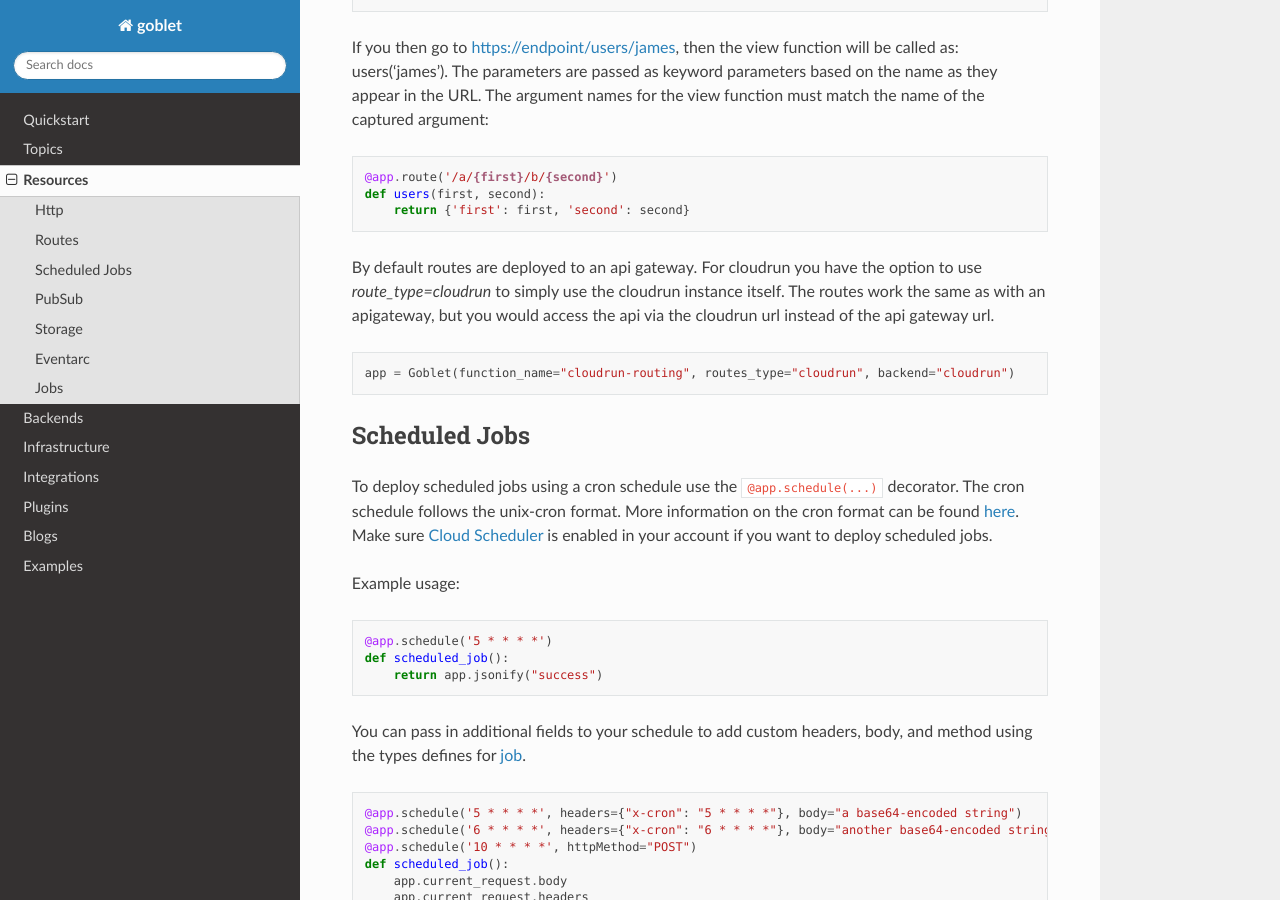
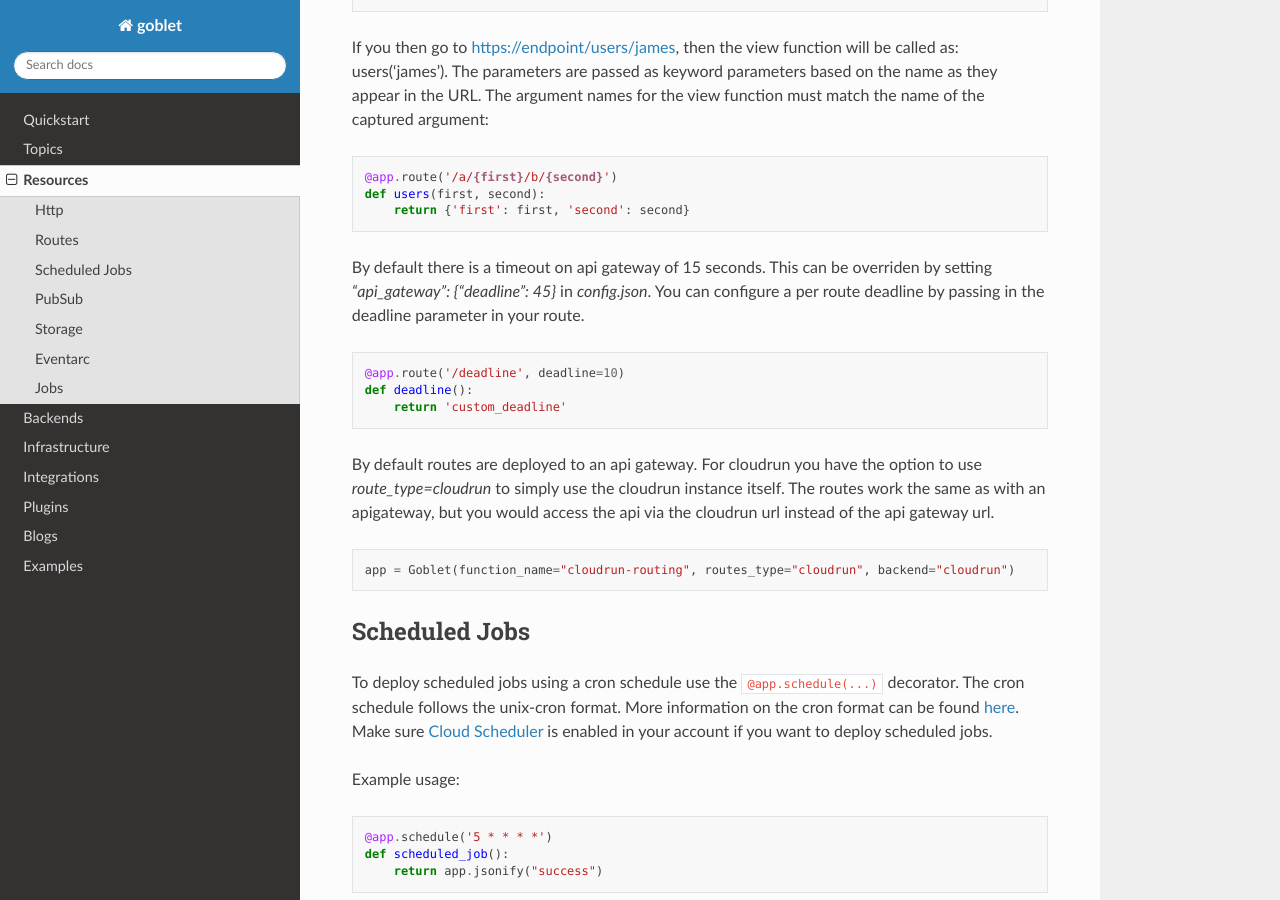
Before and after one commit to goblet/goblet, a Sphinx documentation site: the page built from docs/source/resources.rst, in a window 1280 px wide and 900 px high, scrolled down 1675 px. Built offline with Sphinx 7.4.7 and the Read the Docs theme 2.0.0, drawn with Linux system fonts in a browser that asks for light colours.

```diff
--- a/docs/source/resources.rst
+++ b/docs/source/resources.rst
@@ -89,6 +89,15 @@ The argument names for the view function must match the name of the captured arg
     @app.route('/a/{first}/b/{second}')
     def users(first, second):
         return {'first': first, 'second': second}
+
+By default there is a timeout on api gateway of 15 seconds. This can be overriden by setting `"api_gateway": {"deadline": 45}` in `config.json`. You
+can configure a per route deadline by passing in the deadline parameter in your route.
+
+.. code:: python
+
+    @app.route('/deadline', deadline=10)
+    def deadline():
+        return 'custom_deadline'
 
 By default routes are deployed to an api gateway. For cloudrun you have the option to use `route_type=cloudrun` to simply use the cloudrun
 instance itself. The routes work the same as with an apigateway, but you would access the api via the cloudrun url instead of the api gateway url.
```
Also changed, not shown: 2 other files.
